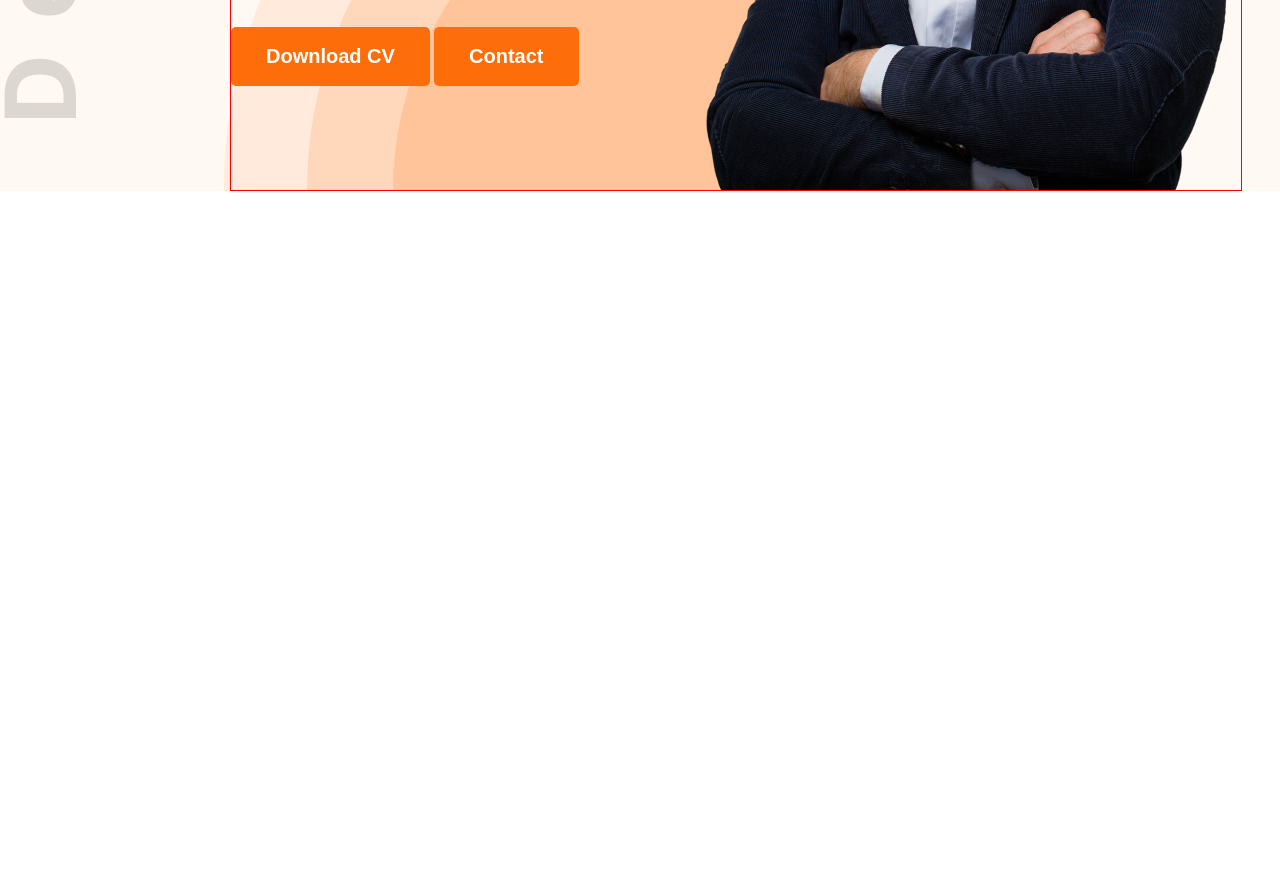
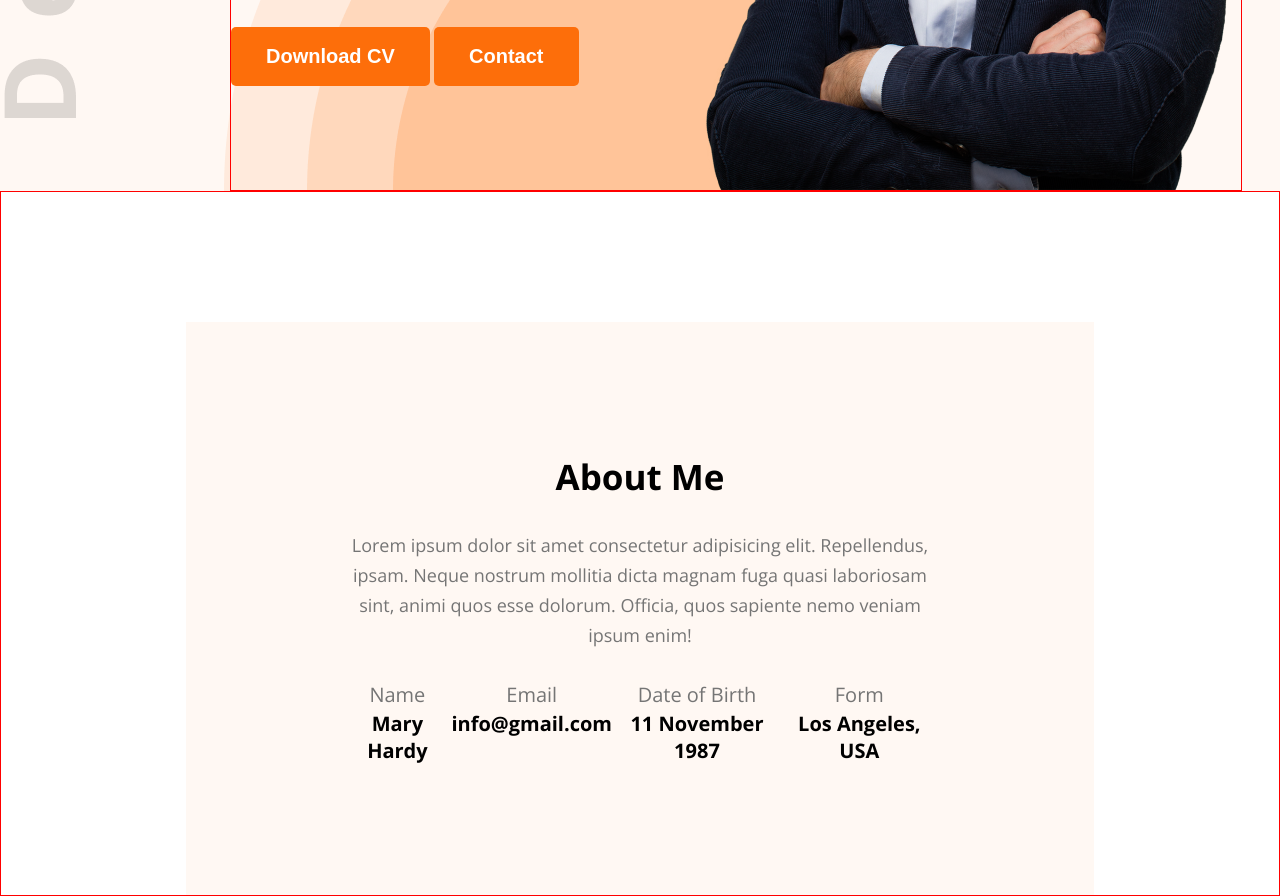
Before and after one commit to naimulislammehedi/ph-5, a plain HTML site: page index.html in a window 1280 px wide. Shown: the part 645-1541 px from the top of the page. Before the commit the page ends 836 px from the top, so only its background shows below. Drawn offline with nearby package versions, Linux system fonts and the light colour scheme.

Commit message:
5-5 Use Flexbox for about info and start what I am section

```diff
--- a/css/styles.css
+++ b/css/styles.css
@@ -36,6 +36,23 @@ header {
     font-weight: bold;
     color: white;
     cursor: pointer;
+}
+
+.section-heading {
+    max-width: 827px;
+    text-align: center;
+}
+
+.section-heading h2 {
+    font-size: 35px;
+    margin-bottom: 30px;
+}
+
+.section-heading p {
+    font-size: 18px;
+    margin-bottom: 30px;
+    line-height: 30px;
+    color: #757575;
 }
 
 /* Main Style */
@@ -98,3 +115,32 @@ nav .menu a {
     max-width: 585px;
     vertical-align: middle;
 }
+
+#about {
+    border: 1px solid red;
+    padding-top: 130px;
+}
+
+.about-container {
+    width: 71%;
+    max-width: 1140px;
+    margin: 0 auto;
+    text-align: center;
+    background-color: #fff8f3;
+    padding: 131px 157px;
+}
+
+.about-info {
+    display: flex;
+    justify-content: space-around;
+}
+
+.about-info p {
+    font-size: 20px;
+    line-height: 30px;
+    color: #757575;
+}
+
+.about-info h4 {
+    font-size: 20px;
+}
--- a/index.html
+++ b/index.html
@@ -43,5 +43,34 @@
             </div>
         </section>
     </header>
+
+    <!-- ABOUT -->
+     <section id="about">
+          <div class="about-container">
+            <div class="section-heading">
+                <h2>About Me</h2>
+                <p>Lorem ipsum dolor sit amet consectetur adipisicing elit. Repellendus, ipsam. Neque nostrum mollitia dicta magnam fuga quasi laboriosam sint, animi quos esse dolorum. Officia, quos sapiente nemo veniam ipsum enim!</p>
+            </div>
+
+            <div class="about-info">
+                <div class="info-card">
+                    <p>Name</p>
+                    <h4>Mary Hardy</h4>
+                </div>
+                <div class="info-card">
+                    <p>Email</p>
+                    <h4>info@gmail.com</h4>
+                </div>
+                <div class="info-card">
+                    <p>Date of Birth</p>
+                    <h4>11 November 1987</h4>
+                </div>
+                <div class="info-card">
+                    <p>Form</p>
+                    <h4>Los Angeles, USA</h4>
+                </div>
+            </div>
+          </div>
+     </section>
 </body>
 </html>
```
